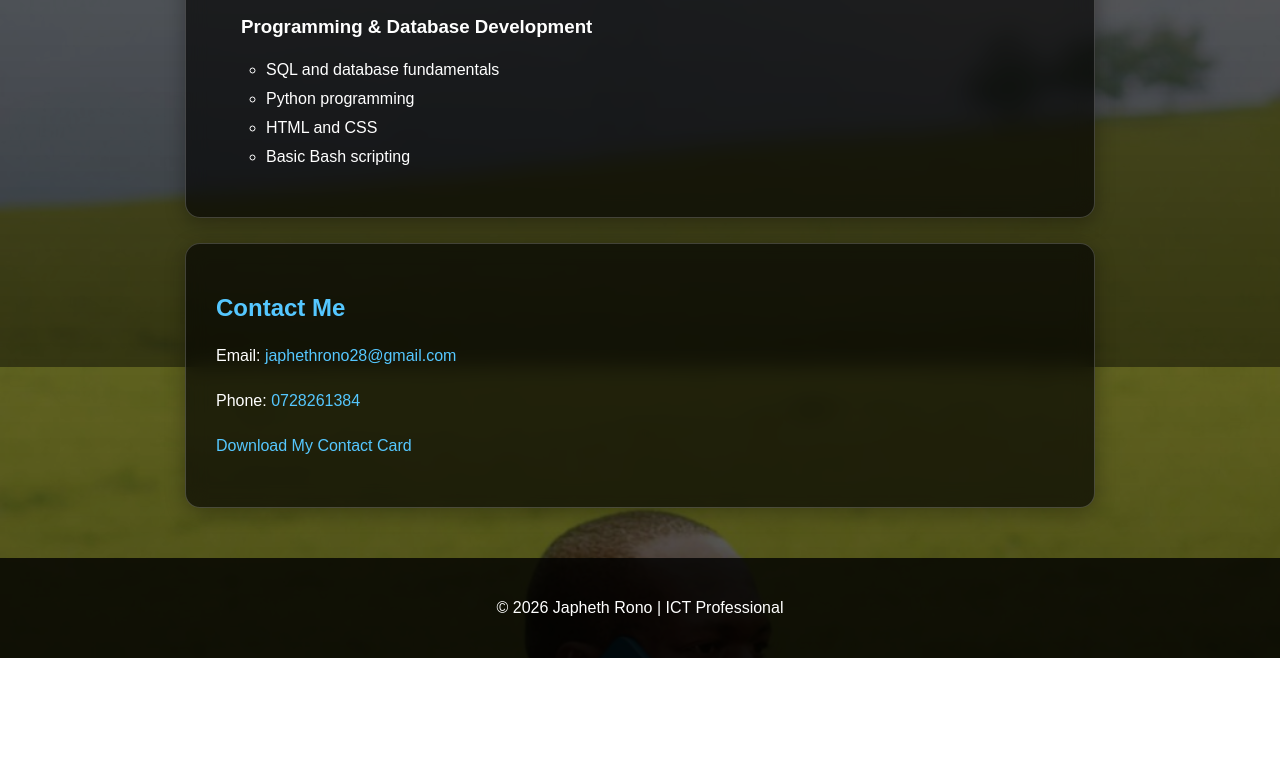
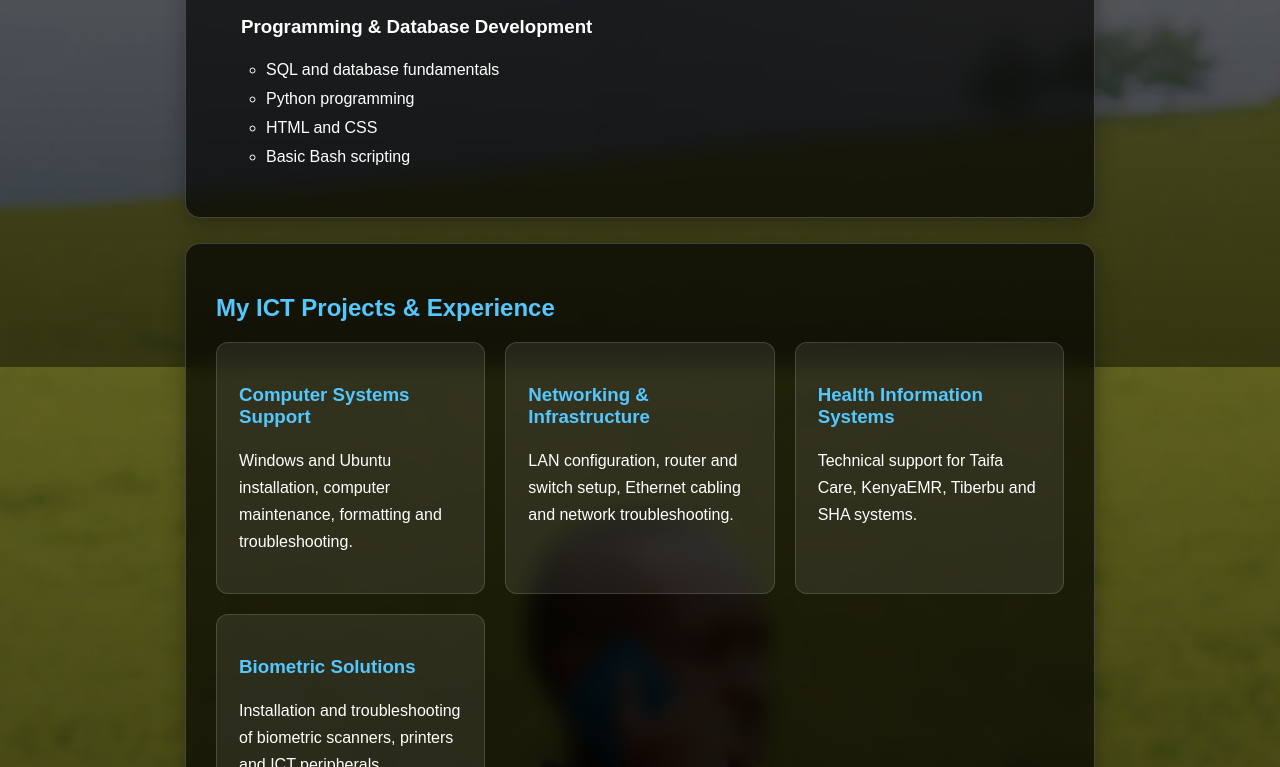
Before and after one commit to japhethrono28/japhethrono28.github.io, a plain HTML site: page index.html in a window 1280 px wide. Shown: the part 2033-2800 px from the top of the page. Before the commit the page ends 2691 px from the top, so only its background shows below. Drawn offline with Linux system fonts and the light colour scheme.

Commit message:
Add ICT projects section to index.html
Added a section for ICT projects and experience with details on various projects including Computer Systems Support, Networking & Infrastructure, Health Information Systems, and Biometric Solutions.

```diff
--- a/index.html
+++ b/index.html
@@ -133,6 +133,28 @@ footer {
         padding: 22px;
     }
 }
+/* PROJECTS STYLING */
+
+.project-grid {
+    display: grid;
+    grid-template-columns: repeat(auto-fit, minmax(220px, 1fr));
+    gap: 20px;
+}
+
+.project {
+    background: rgba(255,255,255,0.08);
+    padding: 22px;
+    border-radius: 12px;
+    border: 1px solid rgba(255,255,255,0.15);
+}
+
+.project h3 {
+    color: #55c7ff;
+}
+
+.project p {
+    line-height: 1.7;
+}
 </style>
 </head>
 
@@ -141,6 +163,7 @@ footer {
 <nav>
     <a href="#about">About</a>
     <a href="#skills">Skills</a>
+    <a href="#projects">Projects</a>
     <a href="#contact">Contact</a>
 </nav>
 
@@ -224,6 +247,49 @@ footer {
 </div>
 
 
+<div class="card" id="projects">
+    <h2>My ICT Projects & Experience</h2>
+
+    <div class="project-grid">
+
+        <div class="project">
+            <h3>Computer Systems Support</h3>
+            <p>
+                Windows and Ubuntu installation,
+                computer maintenance, formatting
+                and troubleshooting.
+            </p>
+        </div>
+
+        <div class="project">
+            <h3>Networking & Infrastructure</h3>
+            <p>
+                LAN configuration, router and switch
+                setup, Ethernet cabling and network
+                troubleshooting.
+            </p>
+        </div>
+
+        <div class="project">
+            <h3>Health Information Systems</h3>
+            <p>
+                Technical support for Taifa Care,
+                KenyaEMR, Tiberbu and SHA systems.
+            </p>
+        </div>
+
+        <div class="project">
+            <h3>Biometric Solutions</h3>
+            <p>
+                Installation and troubleshooting of
+                biometric scanners, printers and
+                ICT peripherals.
+            </p>
+        </div>
+
+    </div>
+</div>
+
 <div class="card contact" id="contact">
 <h2>Contact Me</h2>
 
```
